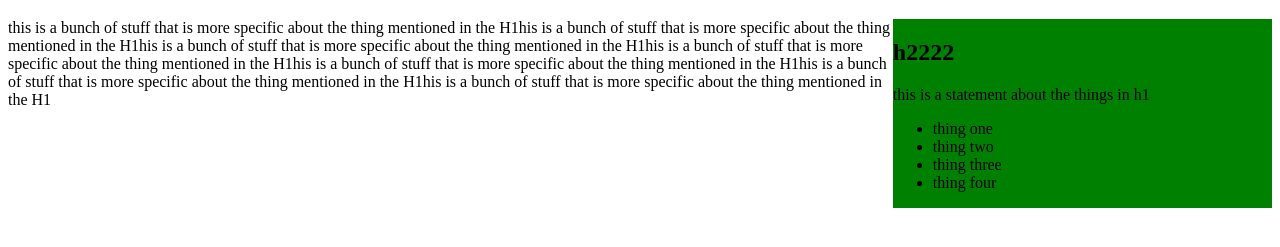
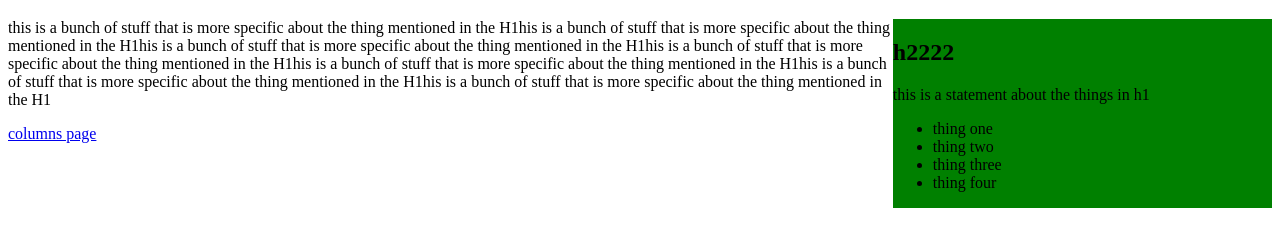
Before and after one commit to ebenewood/wed, a plain HTML site: page wedproj/index.html in a window 1280 px wide. Shown: the part 61-308 px from the top of the page. Drawn offline with Linux system fonts and the light colour scheme.

Commit message:
adds col.html

```diff
--- a/wedproj/index.html
+++ b/wedproj/index.html
@@ -22,5 +22,6 @@
       </p>
 
     </div>
+    <a href="col.html">columns page</a>
   </body>
 </html>
```
Also changed, not shown: wedproj/col.html (added).
